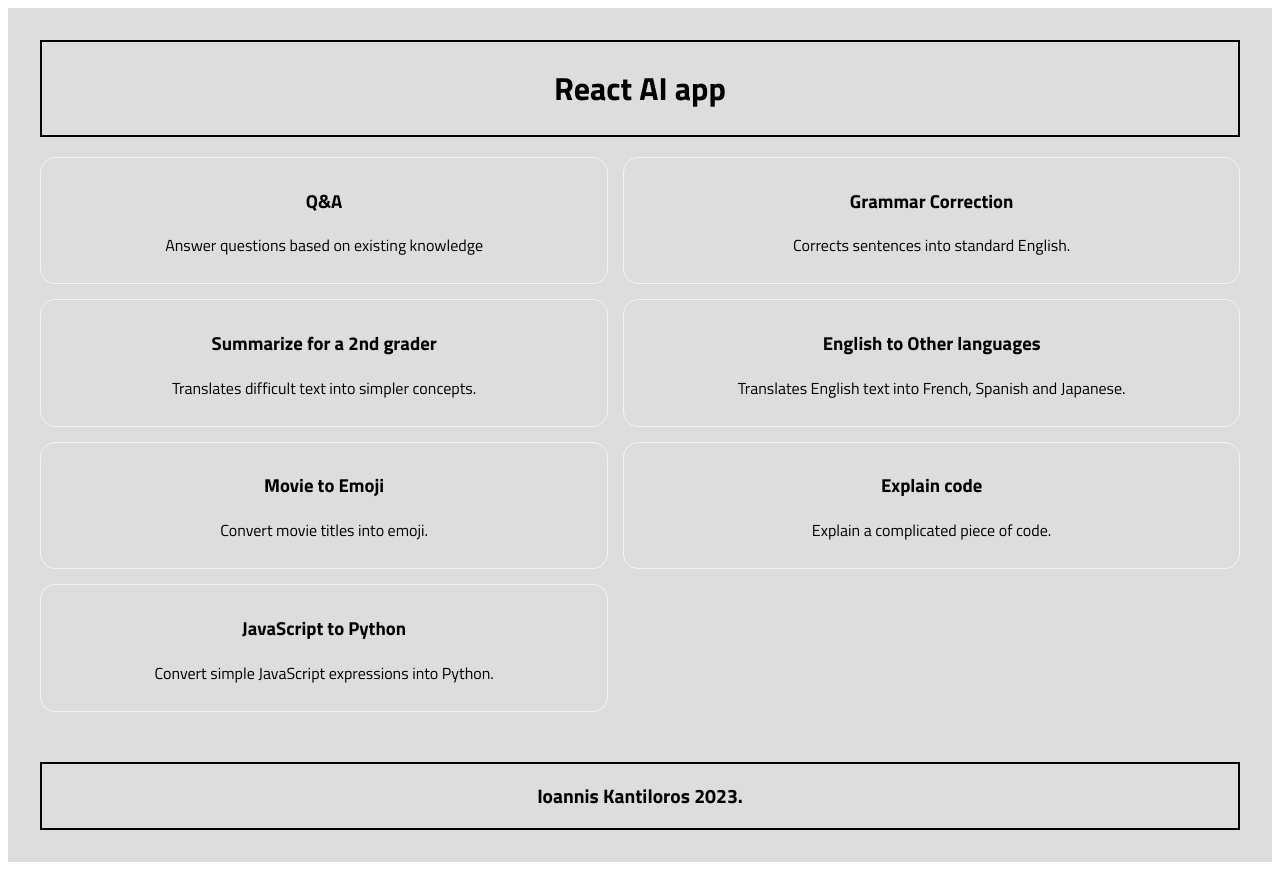
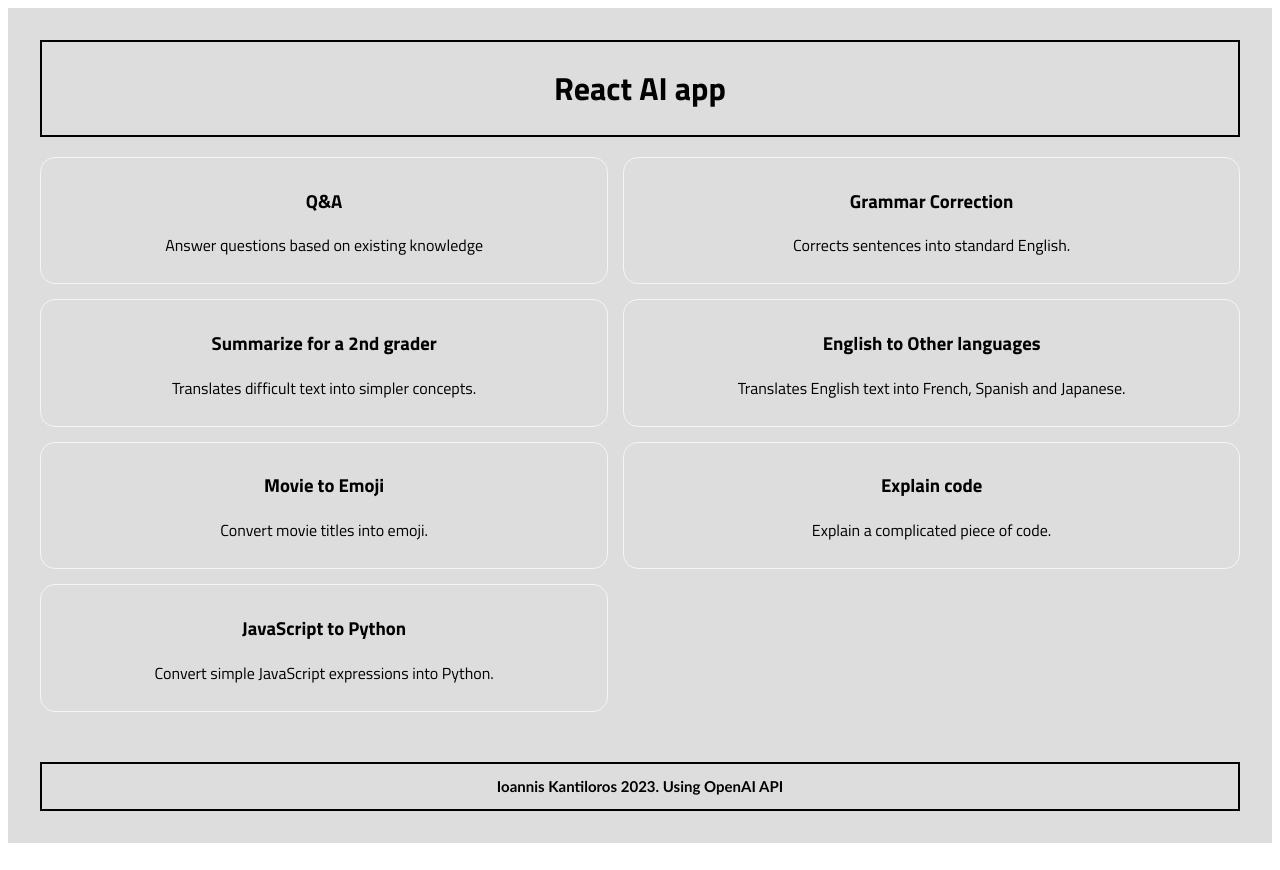
Before and after one commit to ondairos/open_ai_clone, a React (Vite) app: page / in a window 1280 px wide. Built offline with nearby package versions, Linux system fonts and the light colour scheme.

Commit message:
css changes

```diff
--- a/src/App.css
+++ b/src/App.css
@@ -59,5 +59,8 @@
   margin-top: 50px;
   padding: 1px;
   border: 2px solid black;
-  font-size: small;
+  font-size: 10px;
+  font-family: "Trebuchet MS", "Lucida Sans Unicode", "Lucida Grande",
+    "Lucida Sans", Arial, sans-serif;
+  font-weight: 100;
 }
--- a/src/components/Footer.jsx
+++ b/src/components/Footer.jsx
@@ -3,7 +3,7 @@ import React from 'react'
 export const Footer = () => {
   return (
     <div className='footer-div'>
-        <h2>Ioannis Kantiloros 2023.</h2>
+        <h2>Ioannis Kantiloros 2023. Using OpenAI API</h2>
     </div>
   )
 }
```
